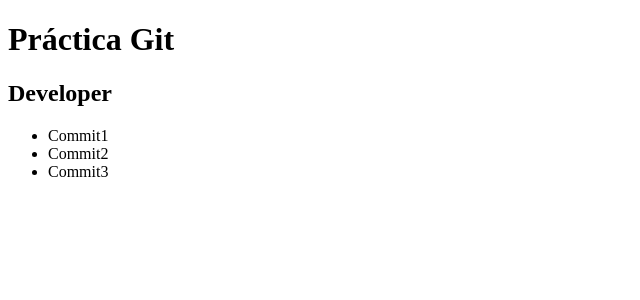
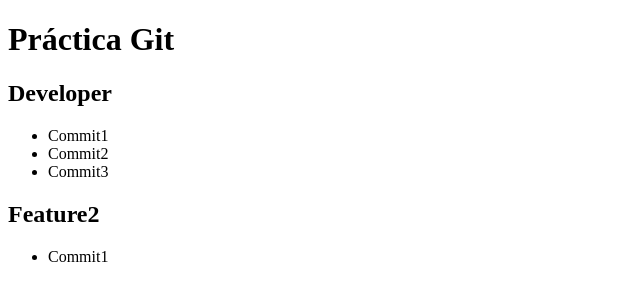
Before and after one commit to pedroluu/PracticaGitDWEC, a plain HTML site: page index.html in a window 1280 px wide. Shown: the whole page, without its empty margins (0-640 px from the left). Drawn offline with Linux system fonts and the light colour scheme.

Commit message:
Creada feature2 y f2 c1

```diff
--- a/index.html
+++ b/index.html
@@ -14,5 +14,10 @@
         <li>Commit2</li>
         <li>Commit3</li>
     </ul>
+
+    <h2>Feature2</h2>
+    <ul>
+        <li>Commit1</li>
+    </ul>
 </body>
 </html>
```
